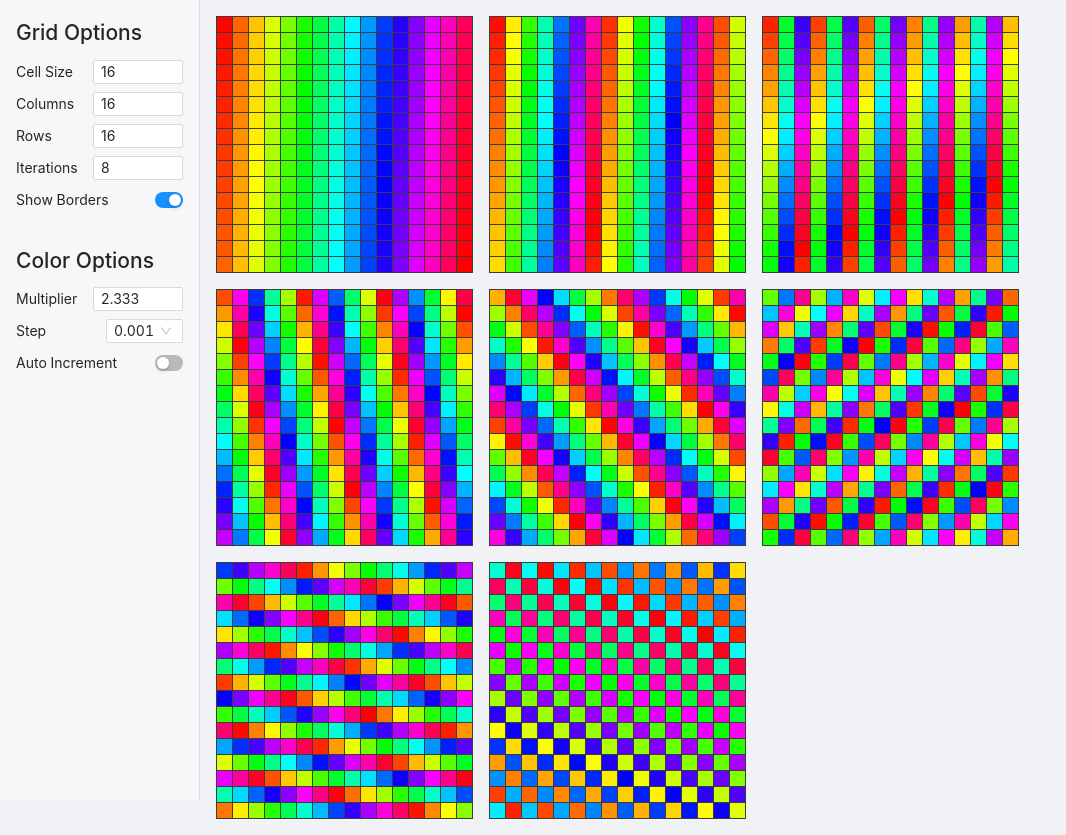
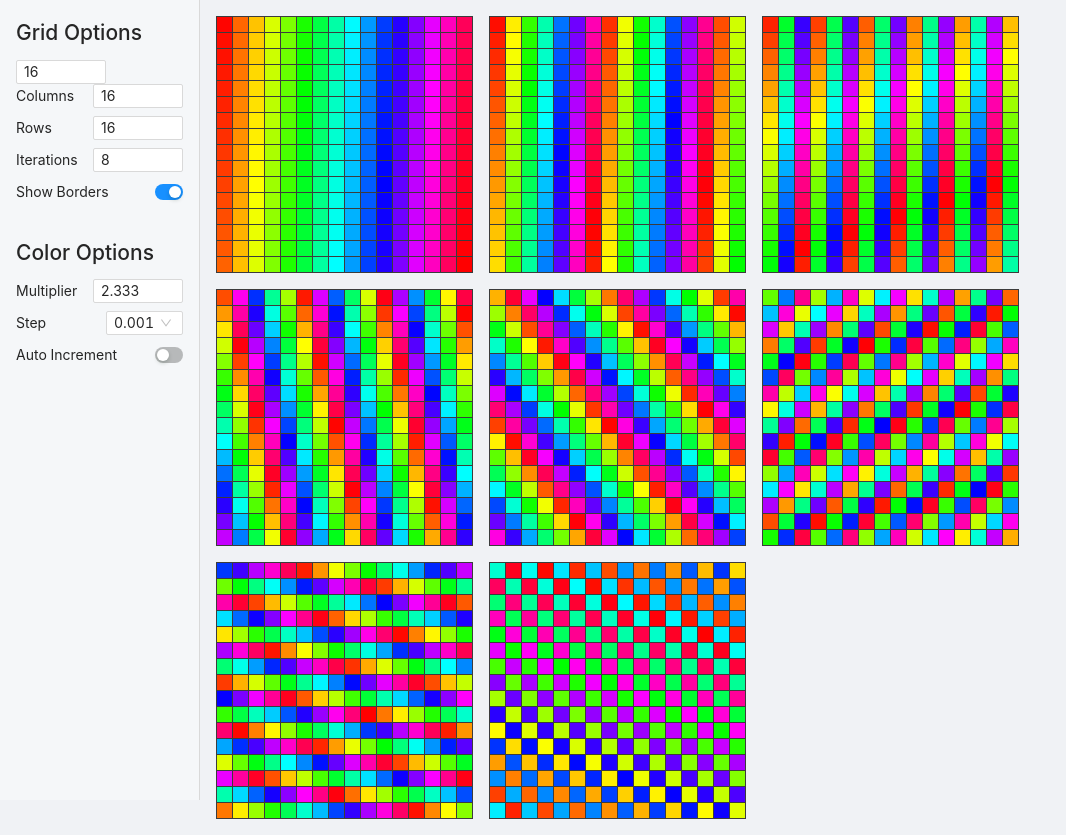
Before and after one commit to bronsonavila/rainbow-dance-party, a Next.js app: page / in a window 1280 px wide. Shown: the whole page, without its empty margins (0-1066 px from the left). Built offline with nearby package versions, Linux system fonts and the light colour scheme.

Commit message:
Test mobile InputNumber fix

```diff
--- a/pages/index.js
+++ b/pages/index.js
@@ -65,8 +65,6 @@ const ColorGrids = () => {
         >
           <div className="settings__group">
             <h2>Grid Options</h2>
-            <label>
-              <span>Cell Size</span>
             <InputNumber
               min={1}
               onChange={(value) => setCellSize(value)}
@@ -74,7 +72,6 @@ const ColorGrids = () => {
               size="small"
               value={cellSize}
             />
-            </label>
             <label>
               <span>Columns</span>
               <InputNumber
```
Lines whose indentation alone changed are shown as unchanged.
